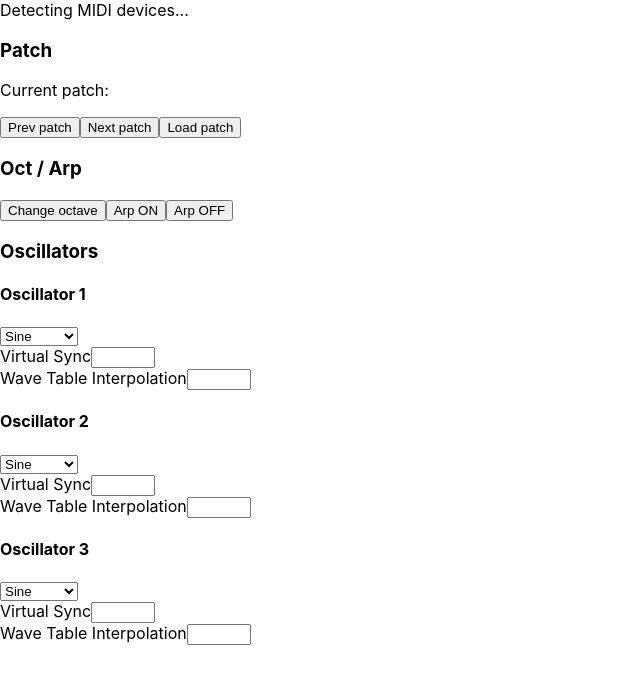
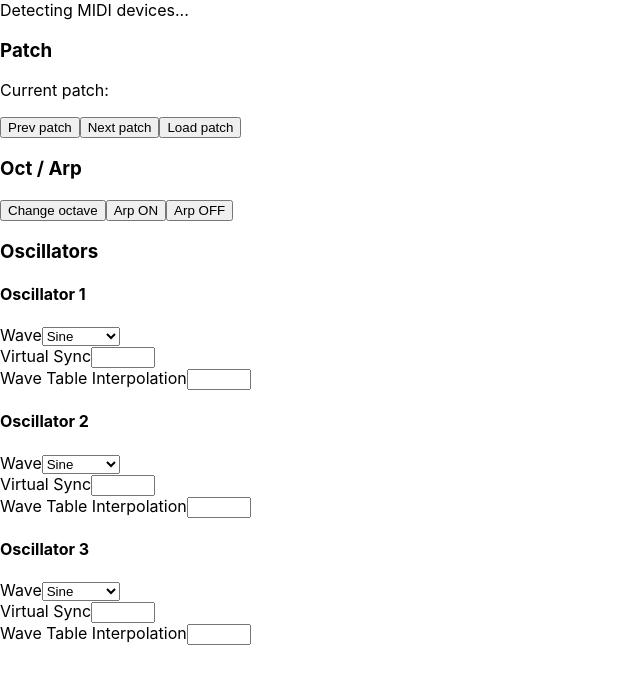
Before and after one commit to nclavaud/mininova-web-editor, a React (Create React App) app: page / in a window 1280 px wide. Shown: the top 684 px of the page, without its empty margins (0-640 px from the left). Built offline with nearby package versions, Linux system fonts and the light colour scheme.

Commit message:
Add label for select input

```diff
--- a/src/components/Control.js
+++ b/src/components/Control.js
@@ -16,11 +16,14 @@ function Control({ id, control, emit }) {
     };
 
     return (
-      <select onChange={onChange}>
-        {control.enum.map((label, value) => (
-          <option key={value} value={value}>{label}</option>
-        ))}
-      </select>
+      <div>
+        <label htmlFor={control.id}>{control.label}</label>
+        <select onChange={onChange}>
+          {control.enum.map((label, value) => (
+            <option key={value} value={value}>{label}</option>
+          ))}
+        </select>
+      </div>
     );
   }
 
```
